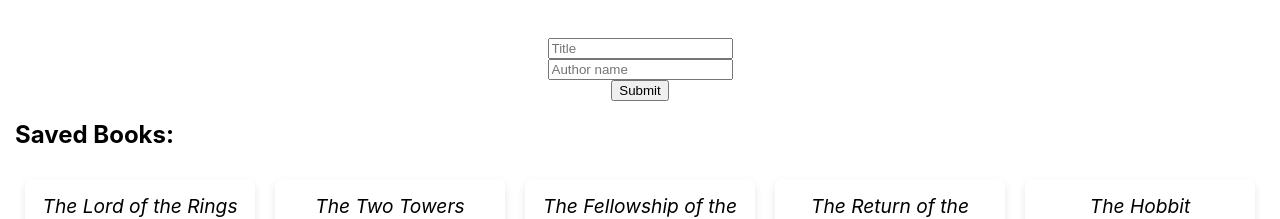
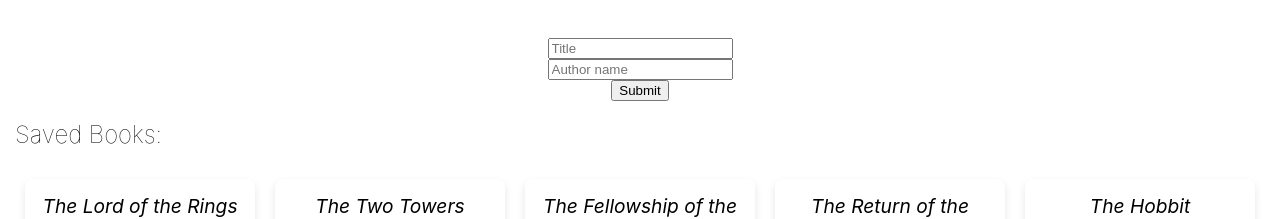
Before and after one commit to Hiladolev/books-app, a React (Create React App) app in the folder client/: page / in a window 1280 px wide. Shown: the top 219 px of the page. Built offline with nearby package versions, Linux system fonts and the light colour scheme.

Commit message:
heading styling for lighter but wider font

```diff
--- a/client/src/components/pages/Home/BooksList/BooksList.css
+++ b/client/src/components/pages/Home/BooksList/BooksList.css
@@ -1,5 +1,9 @@
+/*heading*/
+h2 {
+  font-size: 24px;
+  font-weight: lighter;
+}
 /*books list */
-
 ul {
   list-style: none;
   padding: 0;
```
